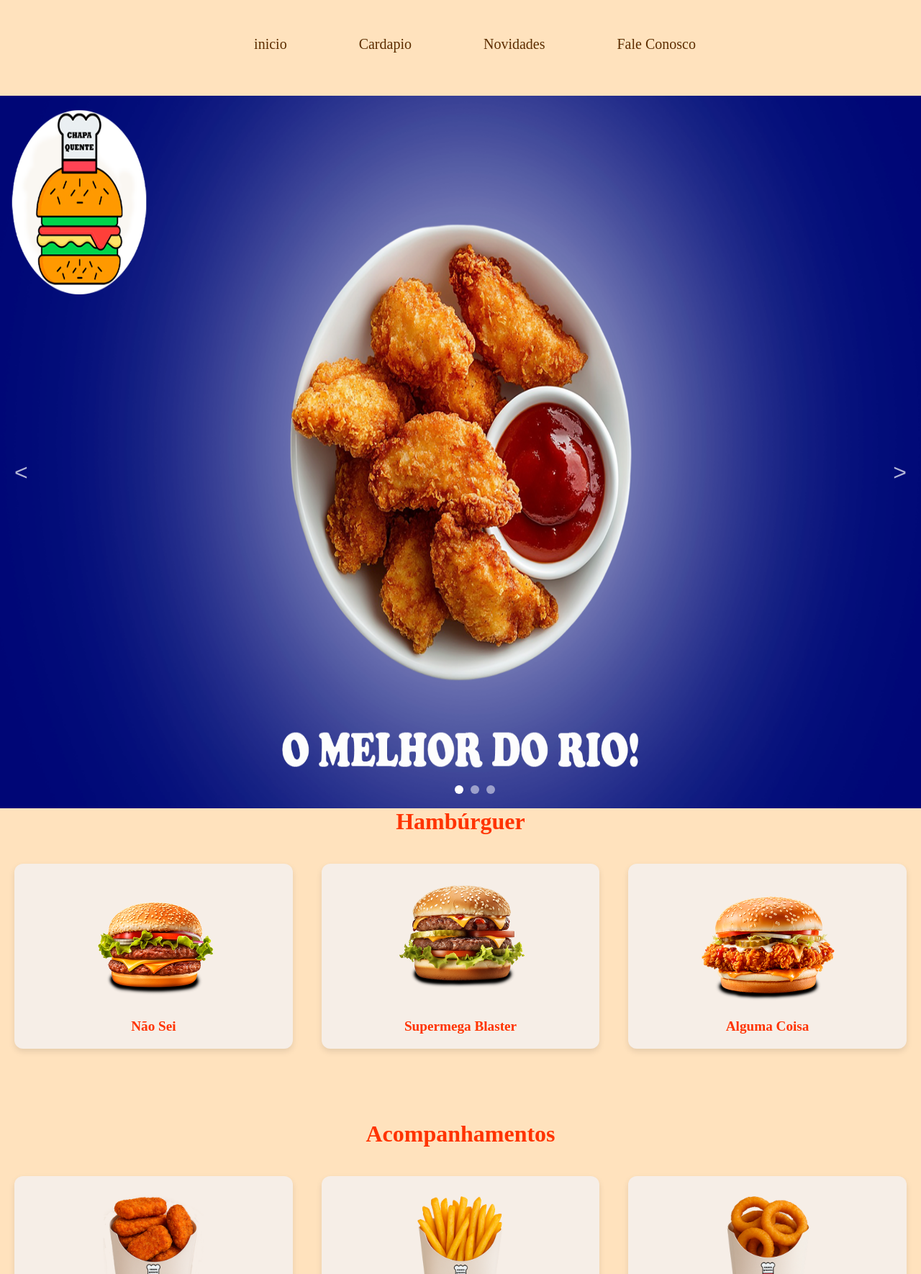
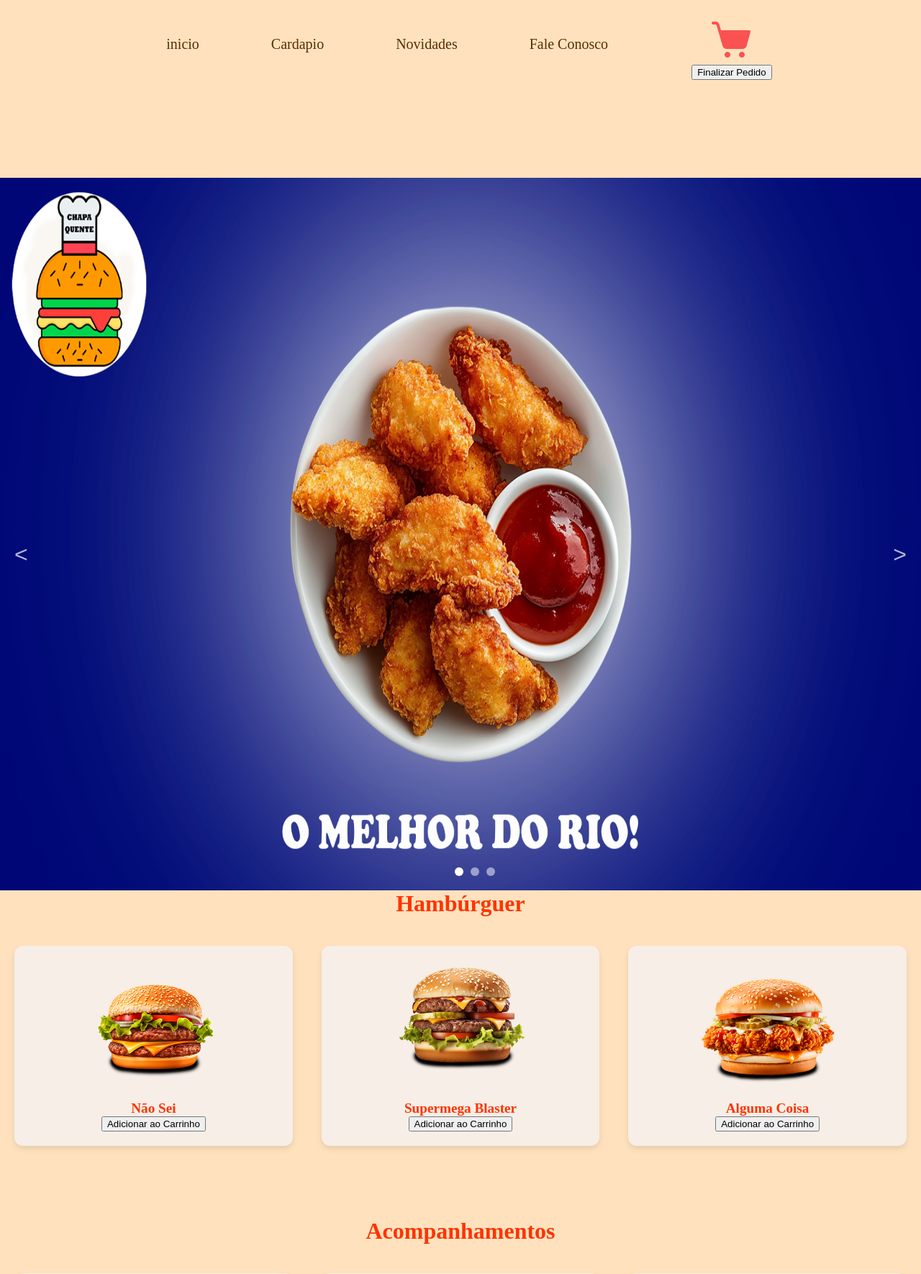
Before and after one commit to JoaoAraujo19/-Trabalho-UVA, a PHP site: page /html/Cardapio.html in a window 1280 px wide. Shown: the top 1770 px of the page at 72% size. Run offline with PHP 8.4, Linux system fonts and the light colour scheme.

Commit message:
Adicionando php

```diff
--- a/css/Cardapio.css
+++ b/css/Cardapio.css
@@ -15,6 +15,17 @@ header{
   margin-top: 50px;
   margin-bottom: 60px;
 }
+
+#carrinho-section {
+  text-align: center;
+  align-items: center;
+  margin: -40px 0px;
+  padding: 1rem;
+  margin-bottom: 60px;
+
+}
+
+
 
 ul{
   list-style: none;
--- a/html/Cardapio.html
+++ b/html/Cardapio.html
@@ -18,6 +18,12 @@
                 <li><a href="Cardapio.html">Cardapio</a></li>
                 <li><a href="Novidades.html">Novidades</a></li>
                 <li><a href="FaleConosco.html">Fale Conosco</a></li>
+                <li><section id="carrinho-section">
+                    <img src="../img/icones/icons8-carrinho-de-compras-60.png" alt="">
+                    <div id="carrinho"></div>
+                    <button onclick="enviarCarrinho()">Finalizar Pedido</button>
+                </section>
+                </li>
             </ul>
         </nav>
     </header>
@@ -54,6 +60,7 @@
                         alt="NaoSeiBurguer">
                 </a>
                 <h3>Não Sei</h3>
+                <button onclick="adicionarAoCarrinho('Não sei Burguer')">Adicionar ao Carrinho</button>
             </div>
 
             <div class="card">
@@ -63,6 +70,7 @@
                         alt="SuperMegaBlasterBurguer">
                 </a>
                 <h3>Supermega Blaster</h3>
+                <button onclick="adicionarAoCarrinho('Super Mega Blaster')">Adicionar ao Carrinho</button>
             </div>
 
             <div class="card">
@@ -72,6 +80,7 @@
                         alt="AlgumaCoisaBurguer">
                 </a>
                 <h3>Alguma Coisa</h3>
+                <button onclick="adicionarAoCarrinho('Alguma Coisa Burguer')">Adicionar ao Carrinho</button>
             </div>
         </div><!--FIM-Container-->
         <h1 class="Acompanhamentos">Acompanhamentos</h1>
@@ -83,7 +92,7 @@
                         alt="#">
                 </a>
                 <h3>Nuggets de Frango</h3>
-
+                <button onclick="adicionarAoCarrinho('Nugget')">Adicionar ao Carrinho</button>
             </div>
             <div class="card2">
 
@@ -92,6 +101,7 @@
                         alt="#">
                 </a>
                 <h3>Batata Frita</h3>
+                <button onclick="adicionarAoCarrinho('Batata Frita')">Adicionar ao Carrinho</button>
             </div>
             <div class="card2">
 
@@ -100,6 +110,7 @@
                          alt="#">
                 </a>
                 <h3>Anél de Cebola</h3>
+                <button onclick="adicionarAoCarrinho('Anéis de cebola')">Adicionar ao Carrinho</button>
             </div>
           </div><!--FIm-acompanhamentos-->
           <h1 class="bebidas">Bebidas</h1>
@@ -111,15 +122,17 @@
                         alt="guarana antartica">
                 </a>
                 <h3>Guaraná Antartica</h3>
+                <button onclick="adicionarAoCarrinho('Guaraná')">Adicionar ao Carrinho</button>
             </div>
 
             <div class="card">
 
                 <a href="#">
                     <img src="https://www.jauserve.com.br/dw/image/v2/BFJL_PRD/on/demandware.static/-/Sites-jauserve-master/default/dw699632d5/78908901.png?sw=360&sfrm=png&sm=fit&q=80"
-                        alt="coca cola">
+                        alt="Coca Cola">
                 </a>
                 <h3>Coca Cola</h3>
+                <button onclick="adicionarAoCarrinho('Coca Cola')">Adicionar ao Carrinho</button>
             </div>
 
             <div class="card">
@@ -129,6 +142,7 @@
                         alt="guaravita">
                 </a>
                 <h3>Guaravita</h3>
+                <button onclick="adicionarAoCarrinho('Guaravita')">Adicionar ao Carrinho</button>
             </div>
         </div><!--FIM-Bebidas-->
 
@@ -166,4 +180,84 @@
         </div>
     </footer>
 </body>
+<script>
+    const precos = {
+    "Não sei Burguer": 18.00,
+    "Super Mega Blaster": 22.00,
+    "Alguma Coisa Burguer": 25.00,
+    "Nugget": 12.00,
+    "Batata Frita": 8.00,
+    "Anéis de Cebola": 10.00,
+    "Guaraná": 7.00,
+    "Coca Cola": 7.00,
+    "Guaravita": 3.00,
+};
+
+function mostrarTotal() {
+    const total = carrinho.reduce((soma, item) => {
+        return soma + (precos[item.nome] || 0) * item.quantidade;
+    }, 0);
+
+    const container = document.getElementById("carrinho");
+    const totalDiv = document.createElement("div");
+    totalDiv.innerHTML = `<strong>Total: R$ ${total.toFixed(2)}</strong>`;
+    container.appendChild(totalDiv);
+}
+
+
+    let carrinho = [];
+
+function adicionarAoCarrinho(nome) {
+    const existente = carrinho.find(item => item.nome === nome);
+
+    if (existente) {
+        existente.quantidade++;
+    } else {
+        carrinho.push({ nome, quantidade: 1 });
+    }
+
+    atualizarCarrinho();
+}
+
+function atualizarCarrinho() {
+    const container = document.getElementById("carrinho");
+    container.innerHTML = "";
+
+    carrinho.forEach(item => {
+        const linha = document.createElement("div");
+        linha.innerHTML = `
+            ${item.nome} x ${item.quantidade}
+            <button onclick="removerDoCarrinho('${item.nome}')">Remover</button>
+        `;
+        container.appendChild(linha);
+    });
+
+    mostrarTotal();
+}
+
+function removerDoCarrinho(nome) {
+    carrinho = carrinho.filter(item => item.nome !== nome);
+    atualizarCarrinho();
+}
+
+function enviarCarrinho() {
+    fetch('../php/salvar_carrinho.php', {
+        method: 'POST',
+        headers: {
+            'Content-Type': 'application/json',
+        },
+        body: JSON.stringify(carrinho)
+    })
+    .then(response => response.text())
+    .then(data => {
+        alert("Pedido enviado!");
+        console.log(data); // pode mostrar msg do PHP
+        carrinho = [];
+        atualizarCarrinho();
+    })
+    .catch(error => console.error('Erro:', error));
+}
+
+
+</script>
 </html>
```
Also changed, not shown: php/index.php (added, +37 -0 lines), php/salvar_carrinho.php (added, +13 -0 lines), img/icones/icons8-carrinho-de-compras-60.png (added), index.js (line endings or trailing spaces).
